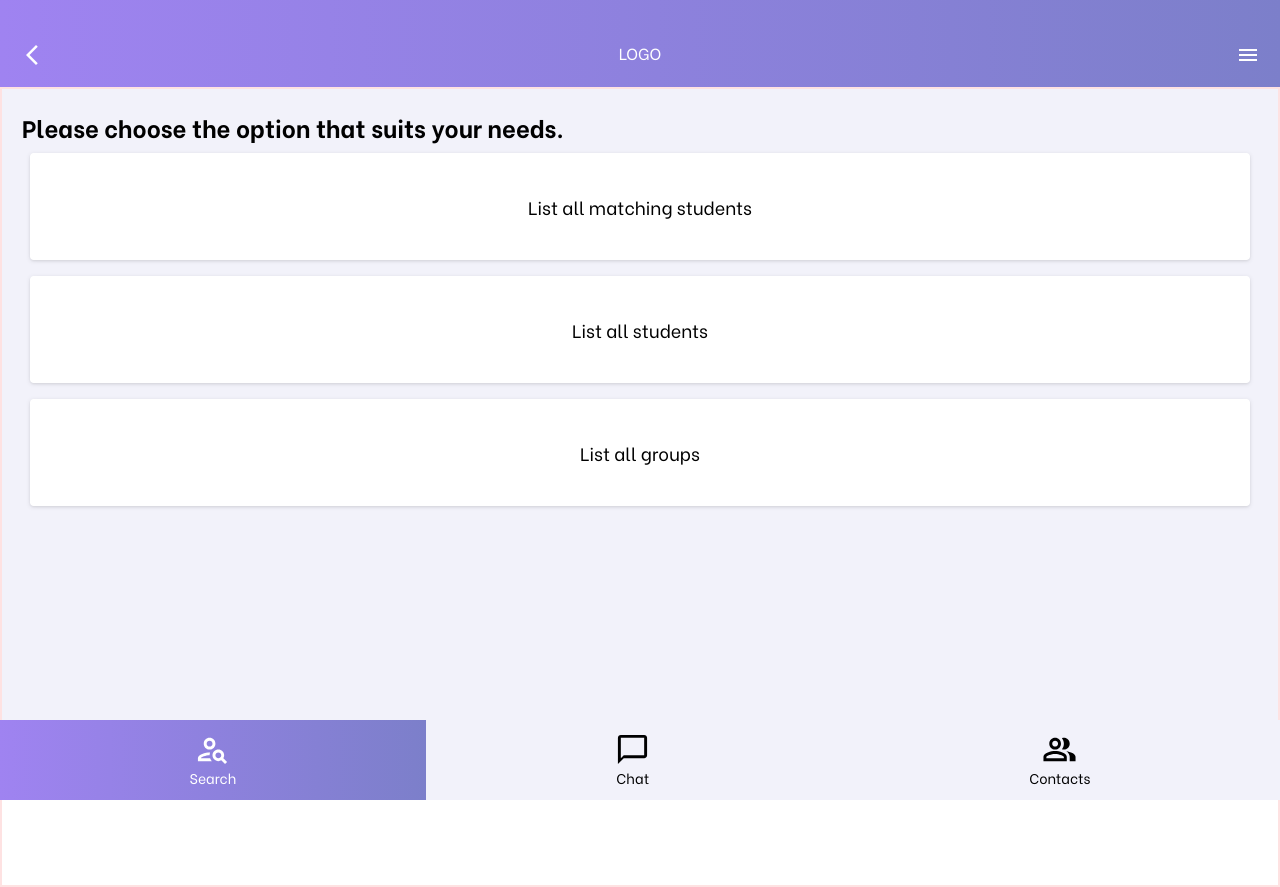
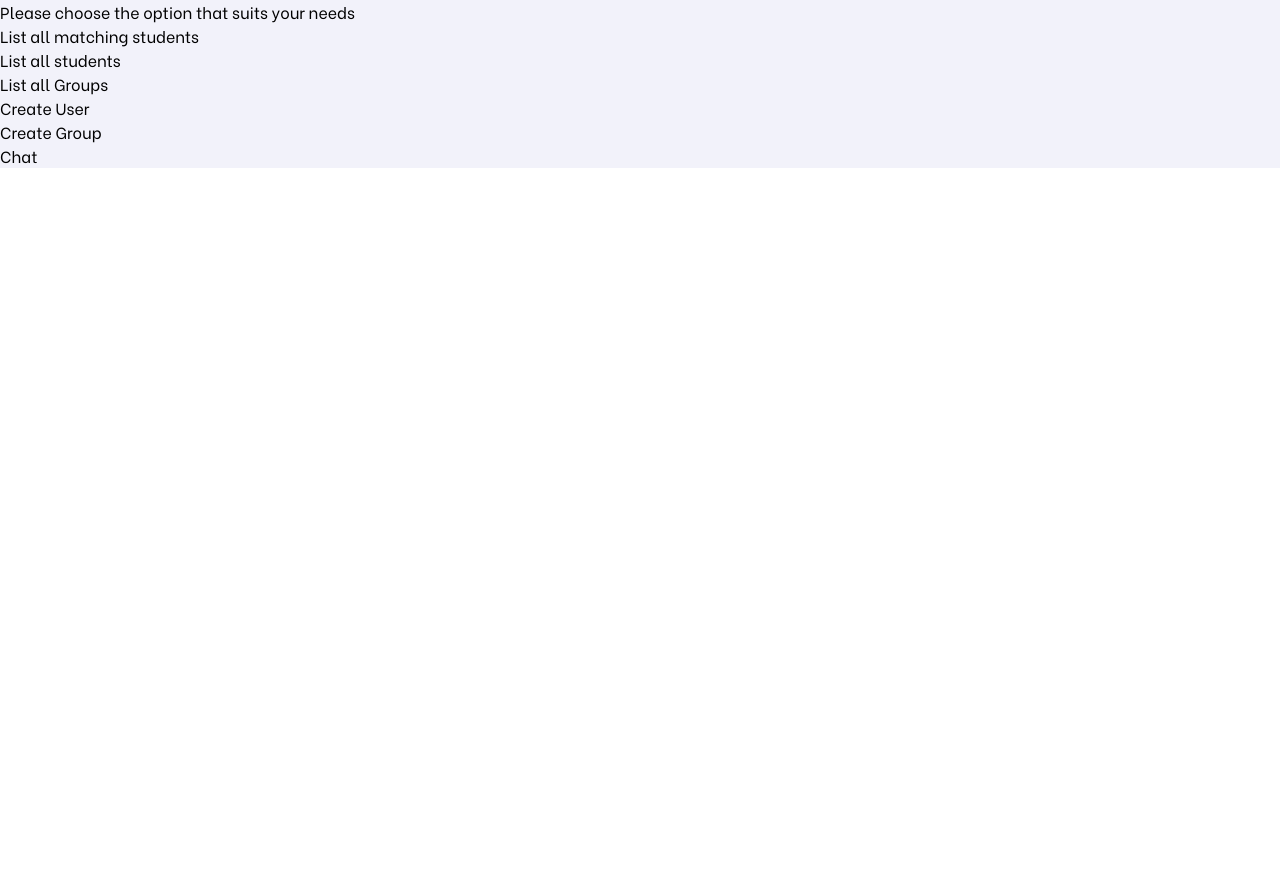
Before and after one commit to sanderns/pro201-exam, a React (Vite) app in the folder client/: page / in a window 1280 px wide. After the commit the page ends 800 px from the top, so only its background shows below. Built offline with nearby package versions, Linux system fonts and the light colour scheme.

Commit message:
Dynamic landing page

```diff
--- a/client/src/index.jsx
+++ b/client/src/index.jsx
@@ -10,6 +10,7 @@ import { CreateUser } from "./pages/createUser";
 import { CreateGroup } from "./pages/createGroups";
 import { ListStudents } from "./listStudents";
 import { Dashboard } from "./pages/Dashboard";
+import { FrontPage } from "./pages/frontPage";
 
 function Application() {
   const isMobile = useMediaQuery({ query: "(max-width: 1024px)" });
@@ -31,7 +32,10 @@ function Application() {
           {/*</header>*/}
           <main>
             <Routes>
-              <Route path={"/"} element={<Dashboard />} />
+              <Route
+                path={"/"}
+                element={isMobile ? <Dashboard /> : <FrontPage />}
+              />
               <Route
                 path={"/AllMatchingStudents"}
                 element={<MatchingStudents />}
```
